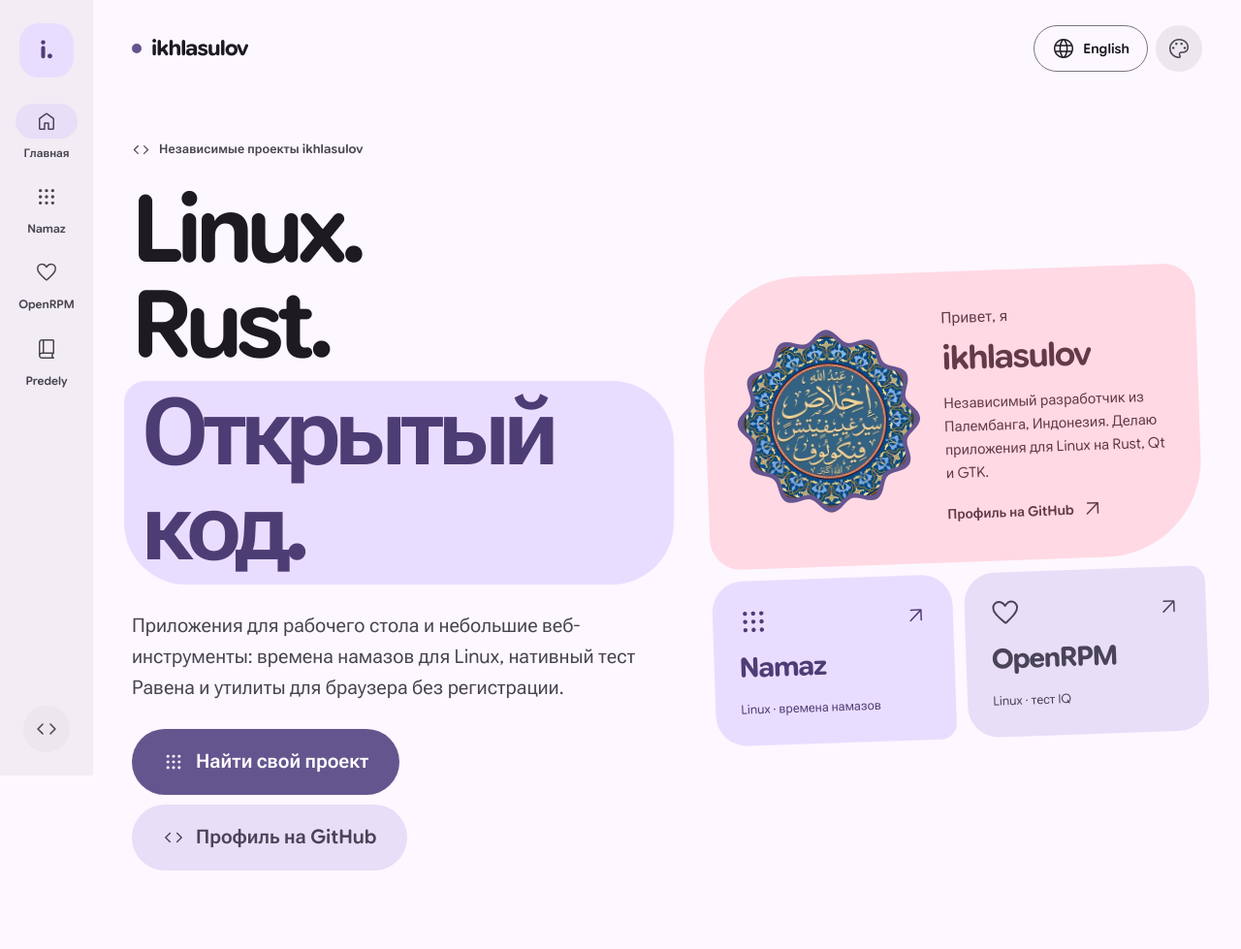
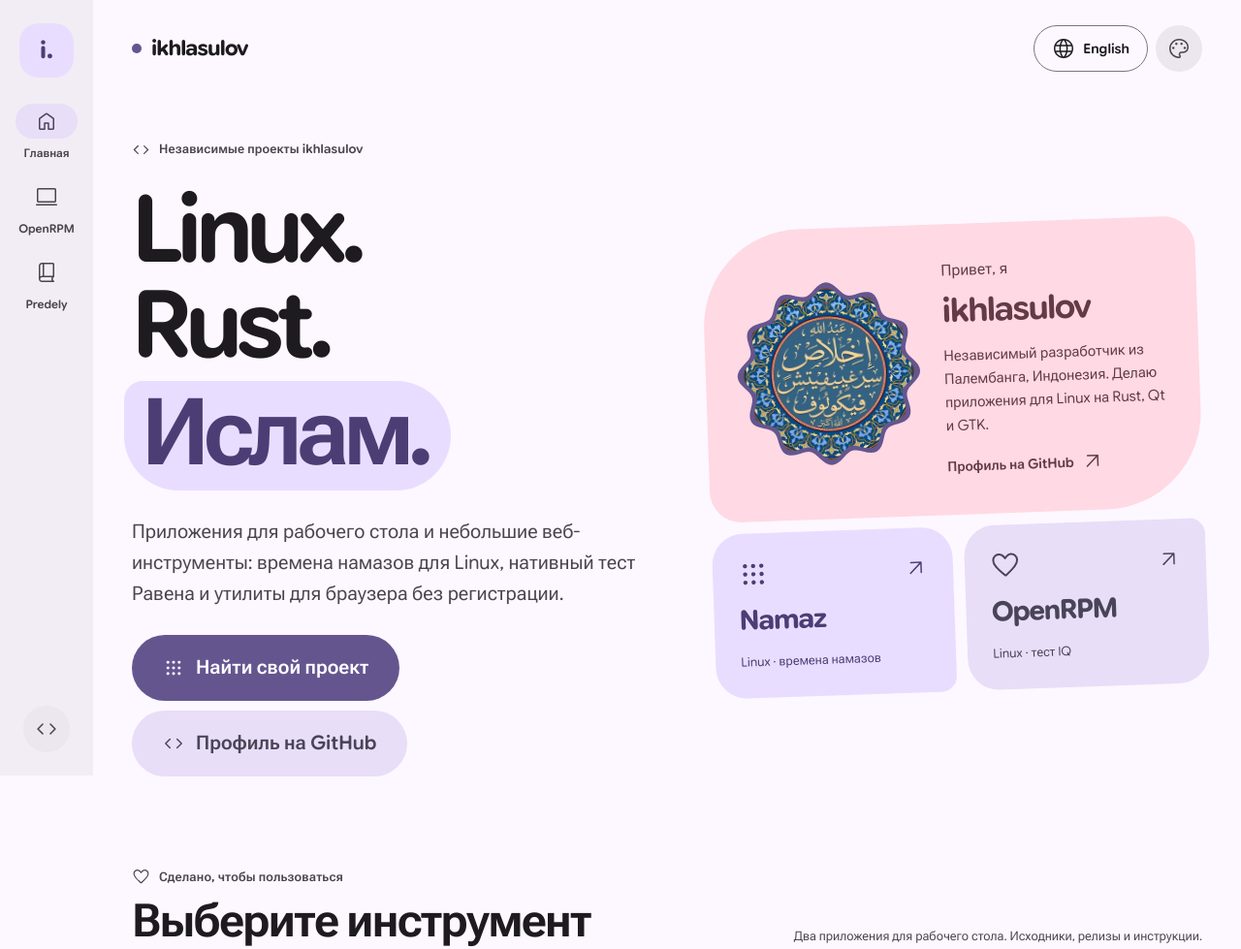
Before and after one commit to ikhlasulov/ikhlasulov.github.io, a plain HTML site: page ru/index.html in a window 1280 px wide. Shown: the top 979 px of the page at 97% size. Drawn offline with Linux system fonts and the light colour scheme.

Commit message:
feat: hero says Islam, rail links only to pages with GitHub Pages

```diff
--- a/ru/index.html
+++ b/ru/index.html
@@ -36,8 +36,7 @@
 <a class="rail-mark state-layer" href="/ru/" aria-label="ikhlasulov — главная">i.</a>
 <nav aria-label="Основная навигация">
 <a class="rail-item" href="/ru/" aria-current="page"><span class="nav-indicator state-layer"><svg class="icon" aria-hidden="true" focusable="false"><use href="/assets/icons.svg#home"></use></svg></span><span>Главная</span></a>
-<a class="rail-item" href="https://ikhlasulov.github.io/namaz/"><span class="nav-indicator state-layer"><svg class="icon" aria-hidden="true" focusable="false"><use href="/assets/icons.svg#apps"></use></svg></span><span>Namaz</span></a>
-<a class="rail-item" href="https://github.com/ikhlasulov/openrpm"><span class="nav-indicator state-layer"><svg class="icon" aria-hidden="true" focusable="false"><use href="/assets/icons.svg#favorite"></use></svg></span><span>OpenRPM</span></a>
+<a class="rail-item" href="https://ikhlasulov.github.io/open-rpm-web/"><span class="nav-indicator state-layer"><svg class="icon" aria-hidden="true" focusable="false"><use href="/assets/icons.svg#computer"></use></svg></span><span>OpenRPM</span></a>
 <a class="rail-item" href="https://ikhlasulov.github.io/predely/"><span class="nav-indicator state-layer"><svg class="icon" aria-hidden="true" focusable="false"><use href="/assets/icons.svg#book_2"></use></svg></span><span>Predely</span></a>
 </nav>
 <a class="rail-bottom icon-button state-layer" href="https://github.com/ikhlasulov" aria-label="GitHub"><svg class="icon" aria-hidden="true" focusable="false"><use href="/assets/icons.svg#code"></use></svg></a>
@@ -55,7 +54,7 @@
 <section class="hero">
 <div>
 <div class="eyebrow"><svg class="icon" aria-hidden="true" focusable="false"><use href="/assets/icons.svg#code"></use></svg>Независимые проекты ikhlasulov</div>
-<h1>Linux.<br>Rust.<br><span>Открытый код.</span></h1>
+<h1>Linux.<br>Rust.<br><span>Ислам.</span></h1>
 <p class="lead">Приложения для рабочего стола и небольшие веб-инструменты: времена намазов для Linux, нативный тест Равена и утилиты для браузера без регистрации.</p>
 <div class="actions">
 <a class="button state-layer large" href="#projects"><svg class="icon" aria-hidden="true" focusable="false"><use href="/assets/icons.svg#apps"></use></svg><span>Найти свой проект</span></a>
```
Also changed, not shown: index.html (+2 -3 lines).
